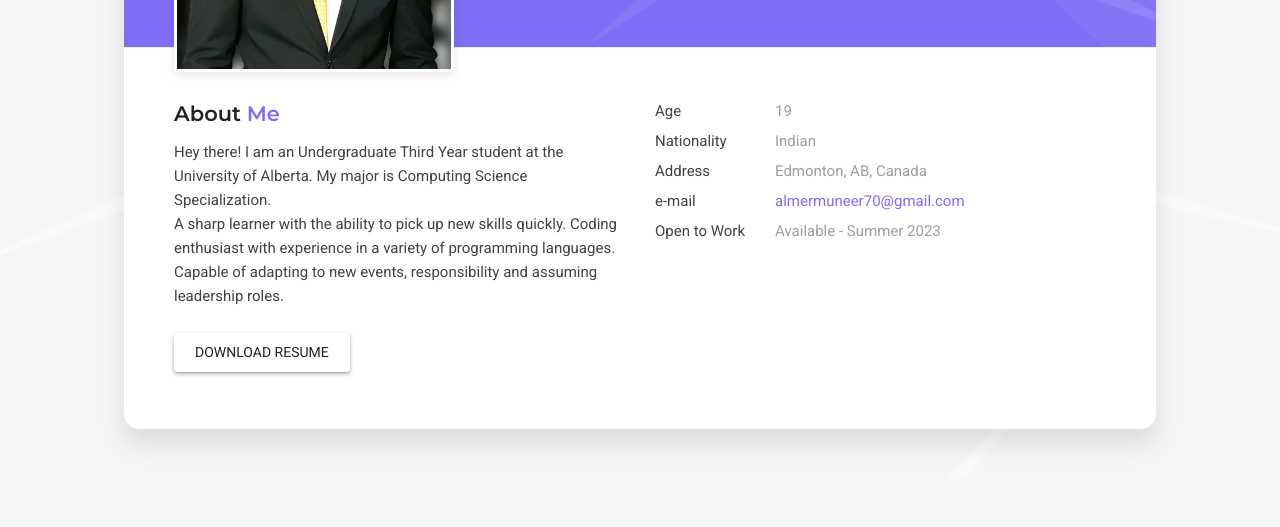
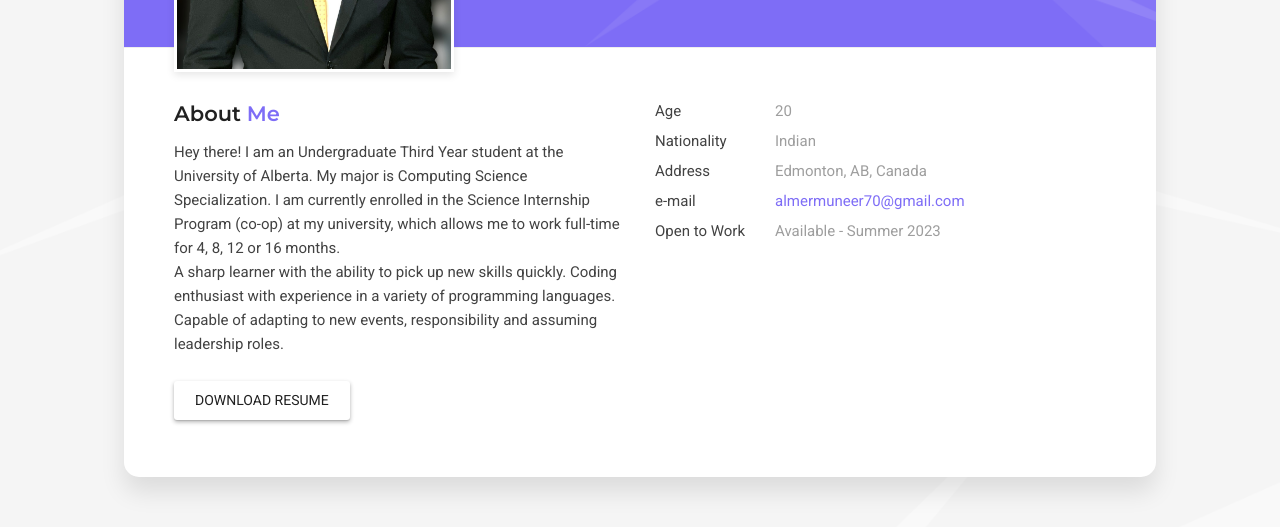
Before and after one commit to almer18/almer18.github.io, a plain HTML site: page index.html in a window 1280 px wide. Shown: the part 415-942 px from the top of the page. Before the commit the page ends 894 px from the top, so only its background shows below. Drawn offline with Linux system fonts and the light colour scheme; some packages are replaced by stand-ins of ours.

Commit message:
Minor edits

```diff
--- a/index.html
+++ b/index.html
@@ -130,7 +130,7 @@
                           <h3>About <span>Me</span></h3>
                         </div>
                         <p>
-                          Hey there! I am an Undergraduate Third Year student at the University of Alberta. My major is Computing Science Specialization.<br>
+                          Hey there! I am an Undergraduate Third Year student at the University of Alberta. My major is Computing Science Specialization. I am currently enrolled in the Science Internship Program (co-op) at my university, which allows me to work full-time for 4, 8, 12 or 16 months.<br>
                           A sharp learner with the ability to pick up new skills quickly. Coding enthusiast with experience in a variety of programming languages. Capable of adapting to new events, responsibility and assuming leadership roles.
 
                         </p>
@@ -142,7 +142,7 @@
 
                     <div class="col-sm-6 col-md-6 col-lg-6">
                       <ul class="info-list">
-                        <li><span class="title">Age</span><span class="value">19</span></li>
+                        <li><span class="title">Age</span><span class="value">20</span></li>
                         <li><span class="title">Nationality</span><span class="value">Indian</span></li>
                         <li><span class="title">Address</span><span class="value">Edmonton, AB, Canada</span></li>
                         <li><span class="title">e-mail</span><span class="value"><a href="mailto:almermuneer70@gmail.com">almermuneer70@gmail.com</a></span></li>
```
